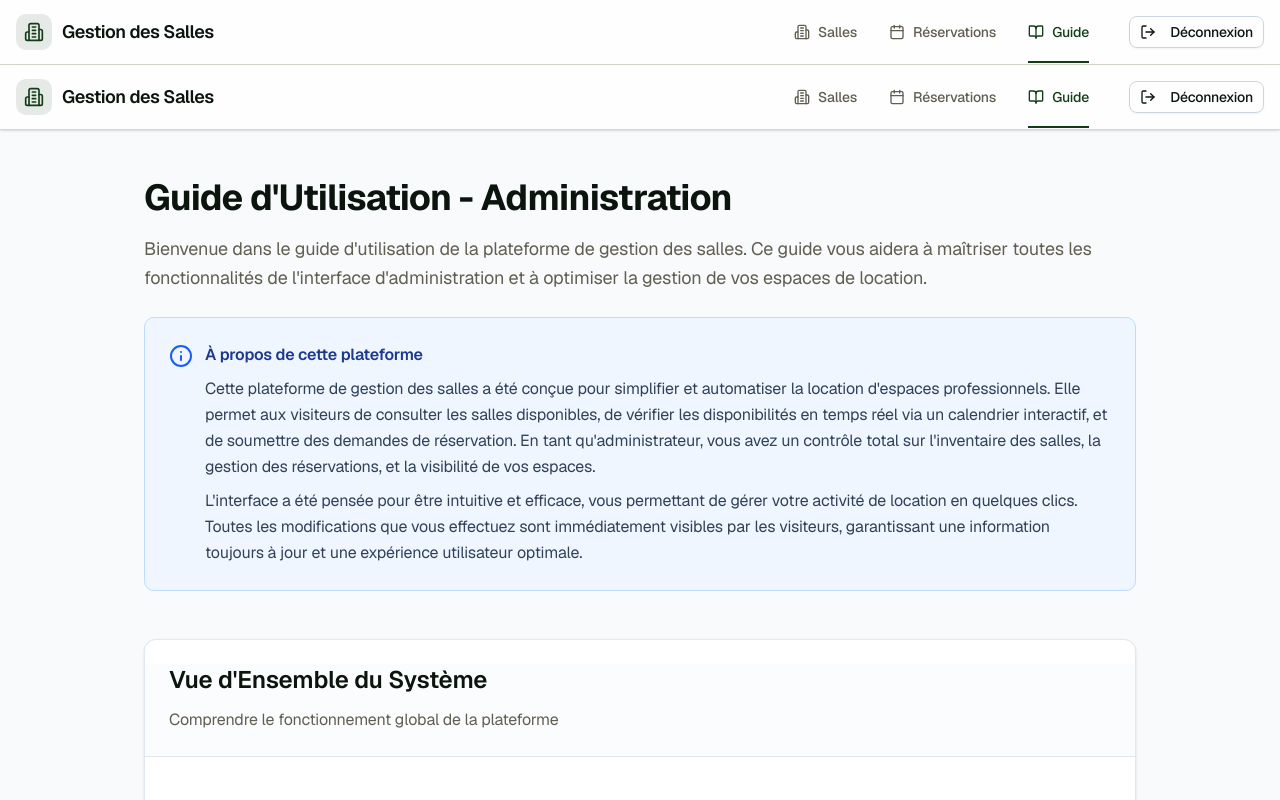
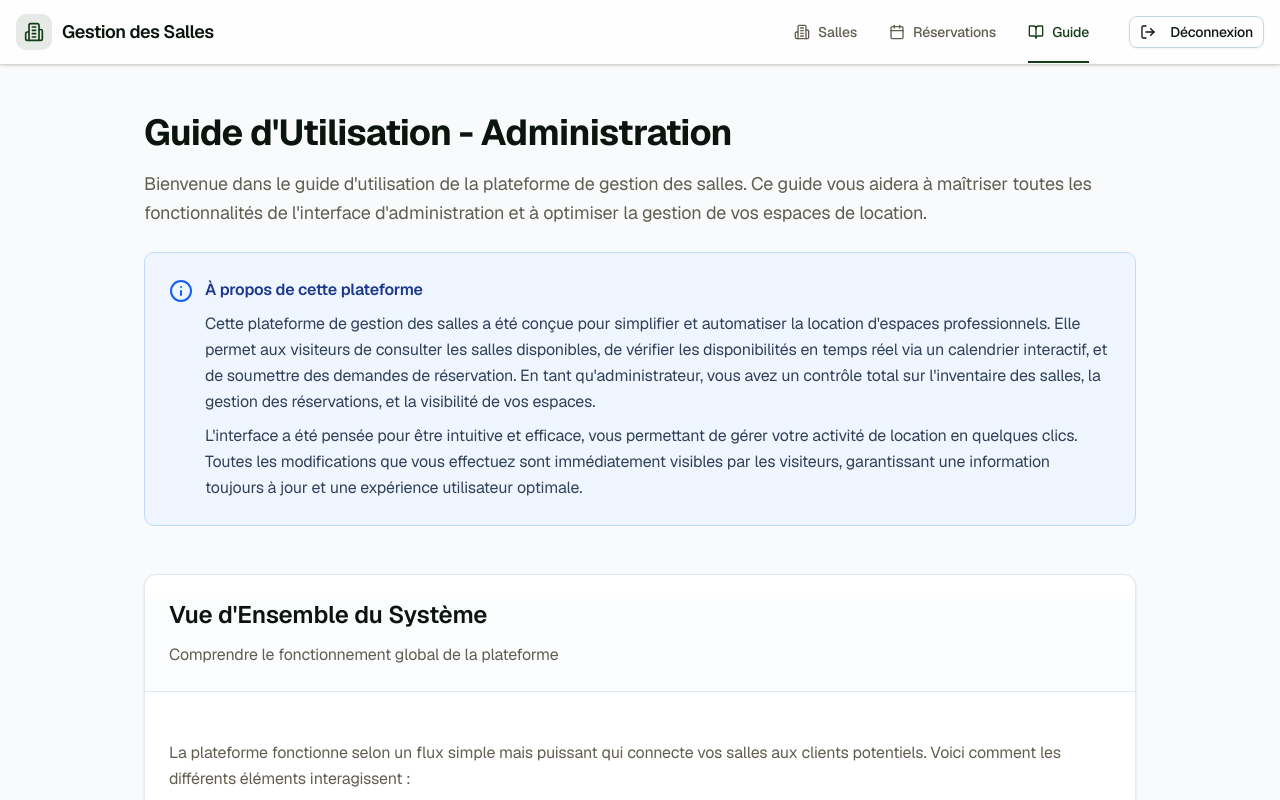
Before and after one commit to Carl-07lemessage/salles_feg, a Next.js app: page /admin/guide in a window 1280 px wide. Shown: the top 800 px of the page. Built offline with nearby package versions, Linux system fonts and the light colour scheme.

Commit message:
nav du guide

```diff
--- a/app/admin/guide/page.tsx
+++ b/app/admin/guide/page.tsx
@@ -17,7 +17,6 @@ import {
 export default function AdminGuidePage() {
   return (
     <div className="min-h-screen bg-slate-50">
-      <AdminNav />
       <div className="container mx-auto px-4 py-12 max-w-5xl">
         <div className="mb-12">
           <h1 className="text-4xl font-bold text-foreground mb-4">Guide d'Utilisation - Administration</h1>
```
